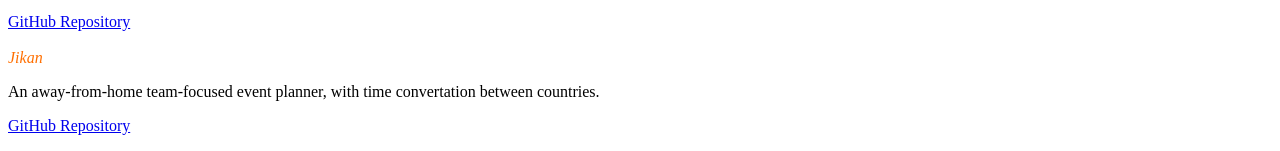
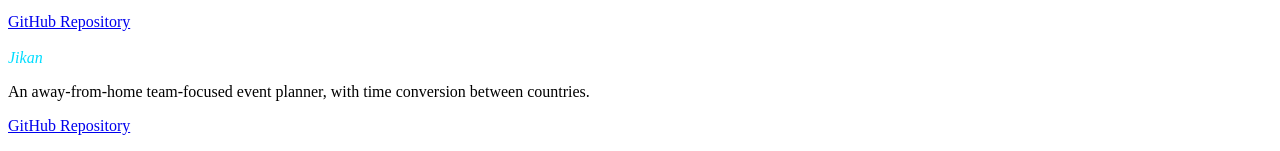
Before and after one commit to MarkDemidovs/PersonalWebsite, a plain HTML site: page sites/faq.html in a window 1280 px wide. Shown: the part 1183-1334 px from the top of the page. Drawn offline with Linux system fonts and the light colour scheme.

Commit message:
Fix HTML formatting and structure in faq.html

```diff
--- a/sites/faq.html
+++ b/sites/faq.html
@@ -71,8 +71,8 @@
 				<p>This is my personal website <small>*which youre viewing right now, ha!*</small> Created using HTML+CSS+JS <small>the plain stack</small>, </p>
 				<a href="https://github.com/MarkDemidovs/PersonalWebsite">GitHub Repository</a>
 				<br><br>
-				<i style="color: rgb(255, 111, 0);">Jikan</i>
-				<p>An away-from-home team-focused event planner, with time convertation between countries.</p>
+				<i style="color: rgb(0, 221, 255);">Jikan</i>
+				<p>An away-from-home team-focused event planner, with time conversion between countries.</p>
 				<a href="https://github.com/MarkDemidovs/Jikan">GitHub Repository</a>
 
                 <br><br>
```
